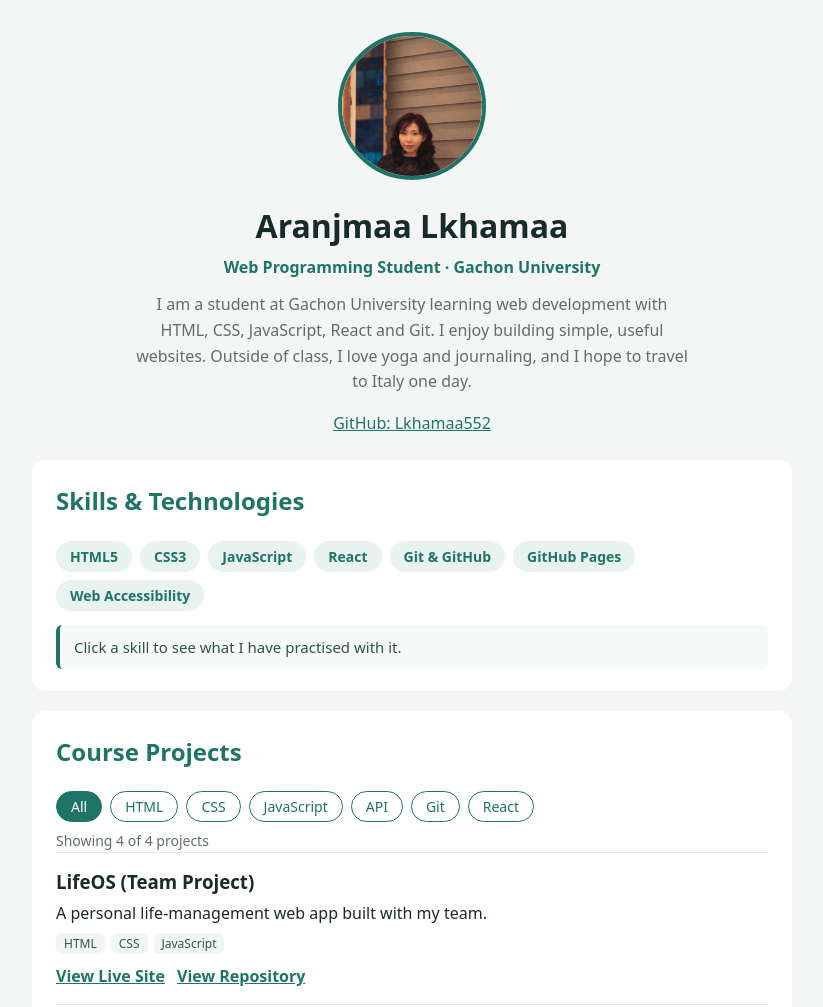
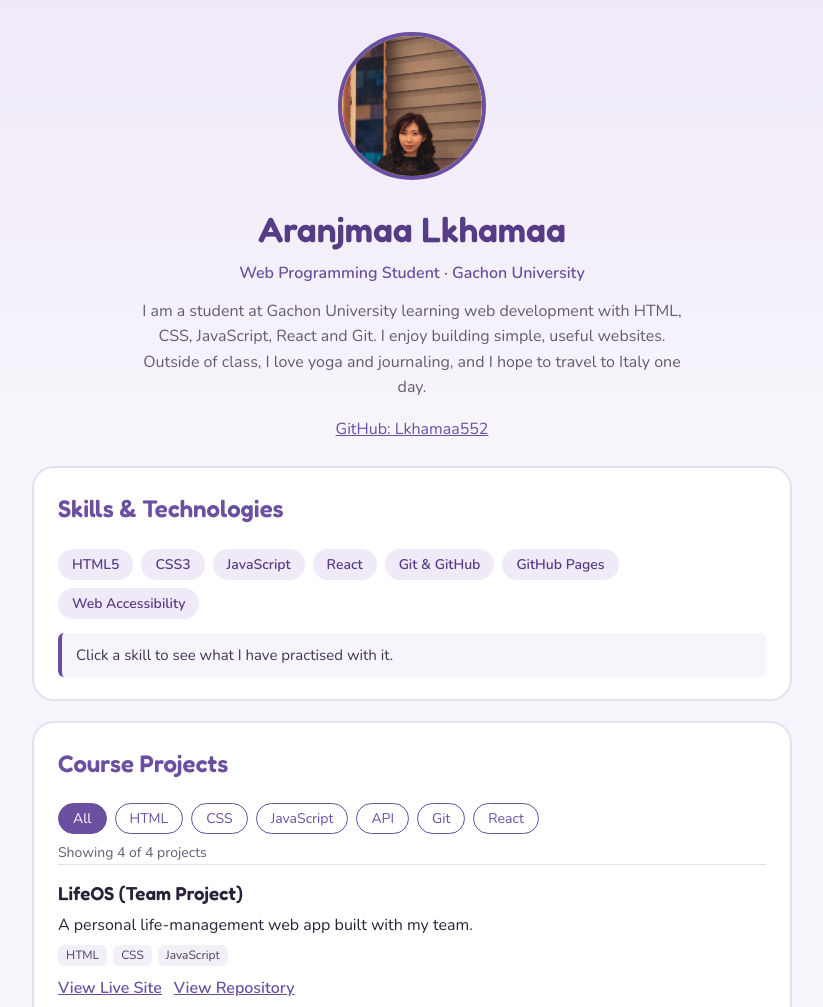
Before and after one commit to Lkhamaa552/portfolio, a plain HTML site: page index.html in a window 1280 px wide. Shown: the top 1007 px of the page, without its empty margins (228-1051 px from the left). Drawn offline with nearby package versions, Linux system fonts and the light colour scheme.

Commit message:
Add Google Fonts and update CSS theme
Added Google Fonts for styling and updated CSS for a lavender theme.

```diff
--- a/index.html
+++ b/index.html
@@ -4,6 +4,7 @@
   <meta charset="UTF-8">
   <meta name="viewport" content="width=device-width, initial-scale=1">
   <title>Aranjmaa Lkhamaa | Portfolio</title>
+    <link href="https://fonts.googleapis.com/css2?family=Fredoka:wght@500;600&family=Nunito:wght@400;600;700;800&display=swap" rel="stylesheet">
 
   <!-- React + Babel (CDN), so React components work on GitHub Pages without a build step -->
   <script src="https://unpkg.com/react@18.3.1/umd/react.production.min.js"></script>
@@ -62,6 +63,25 @@
     .goal-list button { background: #fff; color: #B3261E; border-color: #B3261E; padding: 2px 10px; }
     .prio { font-size: 12px; font-weight: 700; padding: 1px 8px; border-radius: 999px; background: #E8F2EF; color: #1E7466; margin-left: 6px; }
     @media (max-width: 600px) { .goal-form .row2 { grid-template-columns: 1fr; } }
+      /* ===== MY LAVENDER THEME (same colors as my course page) ===== */
+    body { background: linear-gradient(180deg, #EFE9F8 0px, #F7F4FB 420px); color: #2A2238; font-family: "Nunito", "Segoe UI", sans-serif; }
+    h1, h2, h3 { font-family: "Fredoka", "Nunito", sans-serif; font-weight: 600; }
+    header h1 { color: #553C85; font-size: 2.2rem; }
+    .photo { border-color: #6B4FA0; }
+    .role, h2, a { color: #6B4FA0; }
+    .intro, .count, footer, .goal-list .when, .goal-form .small { color: #645B73; }
+    section { border: 2px solid #E6DFF0; border-radius: 22px; }
+    .tag { background: #EFE9F8; color: #553C85; }
+    .tag[aria-pressed="true"] { background: #6B4FA0; color: #fff; }
+    .skill-note { background: #F7F4FB; border-left-color: #6B4FA0; color: #3F3550; }
+    .filter { color: #6B4FA0; border-color: #6B4FA0; }
+    .filter.active { background: #6B4FA0; color: #fff; }
+    .project, .goal-list li { border-top-color: #E6DFF0; }
+    .stack li { background: #F3EFF9; color: #4A3F5C; }
+    .goal-form input[type="text"], .goal-form input[type="number"], .goal-form select { border-color: #D5C9EA; }
+    .goal-form button { background: #6B4FA0; border-color: #6B4FA0; }
+    .prio { background: #EFE9F8; color: #553C85; }
+    input[type="radio"], input[type="checkbox"] { accent-color: #6B4FA0; }
   </style>
 </head>
 <body>
```
